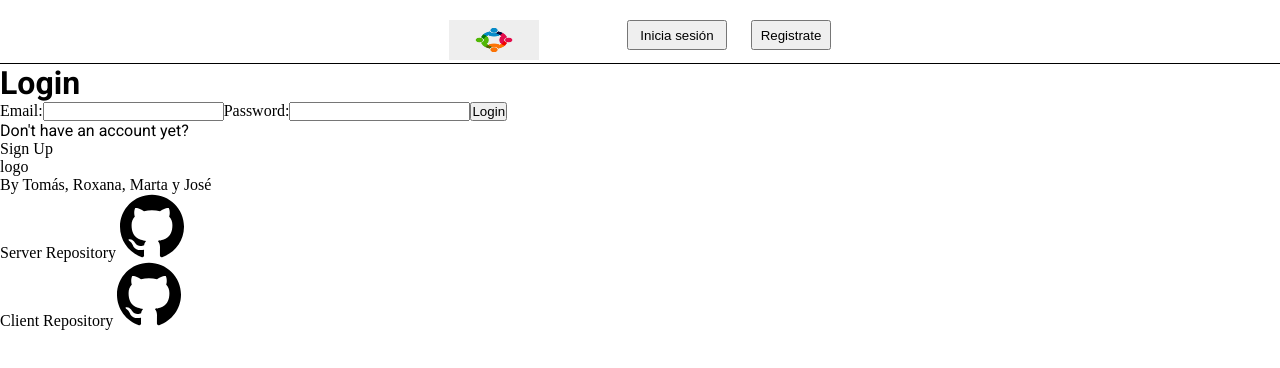
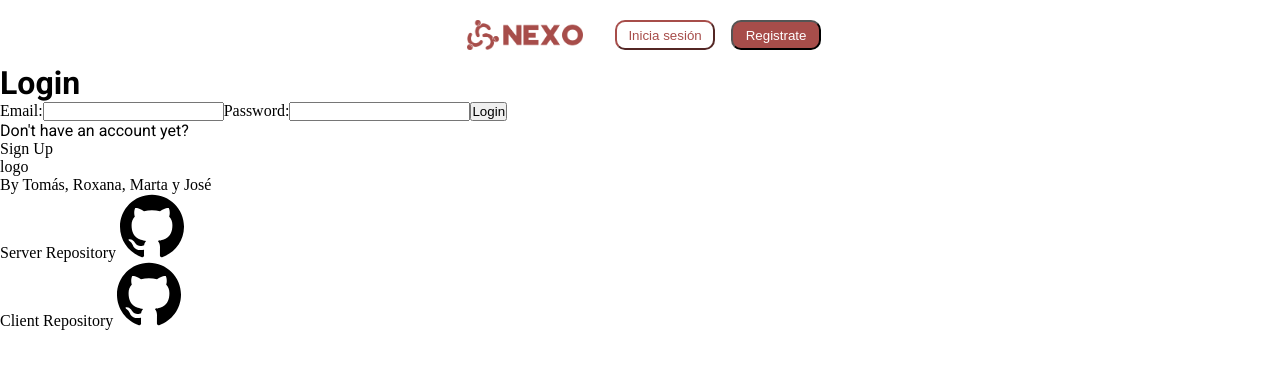
Before and after one commit to martxgomez/project-3-client, a React (Vite) app: page /#/log-in in a window 1280 px wide. Shown: the top 368 px of the page. Built offline with nearby package versions, Linux system fonts and the light colour scheme; no server answers; sample sign-in values are in the browser's storage.

Commit message:
homepage&plans_css

```diff
--- a/src/components/Navbar.css
+++ b/src/components/Navbar.css
@@ -1,29 +1,39 @@
 .nav-bar {
   background-color: #ffffff;
-  padding: 20px 20px;
+  padding: 20px;
   width: 100%;
+
   display: flex;
   align-content: space-around;
   justify-content: center;
-  border-bottom: #000000 solid 1px;
+
   height: 64px;
   position: sticky;
   top: 0;
 }
 
 .nav-bar__logo {
-  width: 90px;
-  height: 40px;
-  margin-right: 5.5rem;
+  width: auto;
+  height: 30px;
+
+  margin-left: 0.5rem;
+  margin-right: 2rem;
 }
 
 .nav-bar__iniciar-button {
-  margin-right: 1.5rem;
+  border-color: #a74d4a;
+  background-color: white;
+  color: #a74d4a;
+  border-radius: 10px;
+  margin-right: 1rem;
   width: 100px;
   height: 30px;
 }
 
 .nav-bar__registrate-button {
-  width: 80px;
+    border-radius: 10px;
+    background-color: #a74d4a;
+    color: #ffffff;
+  width: 90px;
   height: 30px;
 }
--- a/src/components/Navbar.jsx
+++ b/src/components/Navbar.jsx
@@ -5,7 +5,7 @@
 import { NavLink } from "react-router-dom";
 import { useContext } from "react";
 import { UserContext } from "../context/UserContext";
-import Logo from "../assets/logo-prueba.jpg";
+import Logo from "../assets/logo_ok.png";
 import icon from "../assets/closeicon.svg";
 import menu from "../assets/menu.svg"
 import "./Navbar.css"
--- a/src/components/plans/PlanCard.css
+++ b/src/components/plans/PlanCard.css
@@ -1,24 +1,24 @@
 .plan-card {
   margin: 1rem;
 
-  border-bottom: 15px solid rgb(247, 247, 247);
+  border-bottom: 10px solid #eae6e0;
 }
 
 .plan-card__main {
-  display:flex;
+  margin-bottom: 2rem;
+  display: flex;
   justify-content: space-between;
-
   flex-direction: row;
 }
 
 .plan-card__image {
-    margin-top: 0.5rem;
+  margin-top: 0.5rem;
   width: 180px;
   border-radius: 15px;
 }
 
 .plan-card__details {
-    margin-top: 0.5rem;
+  margin-top: 0.5rem;
   margin-right: 1rem;
 
   align-items: center;
@@ -26,7 +26,7 @@
 }
 
 .plan-car__details__date {
-    margin-top: 0.5rem;
+  margin-top: 0.5rem;
   display: flex;
   flex-direction: row;
   gap: 10px;
--- a/src/components/plans/PlanCard.jsx
+++ b/src/components/plans/PlanCard.jsx
@@ -1,5 +1,7 @@
 import { Link } from "react-router-dom";
 import "./PlanCard.css";
+import calendar from "../../assets/calendar.svg"
+
 
 function PlanCard({ plan, formatDate }) {
   const { _id, title, date, location, image } = plan;
@@ -12,7 +14,7 @@ function PlanCard({ plan, formatDate }) {
             <h2>{title}</h2>
             <p>{location}</p>
             <div className="plan-car__details__date">
-              <img src="src\assets\calendar.svg" />
+              <img src={calendar} />
               <p>{formatDate(date)}</p>
             </div>
           </div>
--- a/src/pages/HomePage.css
+++ b/src/pages/HomePage.css
@@ -3,16 +3,23 @@
 
 }
 
-.header {
+.home-page__header {
     background-image: url(../assets/header.jpg);
     width: 380px;
-    height: 450px;
+    height: 550px;
     background-size: cover;
     background-repeat: no-repeat;
     background-position: center;
     display: flex;
-    align-items: flex-start;
+    align-items:normal;
     justify-content: center;
-    text-align: top;
-    padding: 20px;
+    text-align:center;
+    padding-top: 30px;
+
+    h1{
+        color: #838181;
+
+    }
+
+
 }
--- a/src/pages/Homepage.jsx
+++ b/src/pages/Homepage.jsx
@@ -14,8 +14,8 @@ function Homepage({getPublicPlans, plans, formatDate}) {
   return (
     <>
       <div className="home-page">
-      <div className="header">
-        <h1>Haz nuevos amigos, descubre nuevos intereses y encuentra eventos asombrosos. </h1>
+      <div className="home-page__header">
+        <h1>Haz nuevos amigos y encuentra eventos asombrosos. </h1>
         </div>
       <div>
         <PlanList plans={plans} formatDate={formatDate} />
--- a/src/pages/PlanDetails.css
+++ b/src/pages/PlanDetails.css
@@ -5,3 +5,48 @@
 .plan-details__image{
     width: 400px;
 }
+
+.plan-details__details{
+    margin: 1rem;
+
+}
+
+.plan-details__details__date{
+    display: flex;
+    flex-direction: row;
+
+}
+
+
+.plan-details__details__attendance{
+
+    margin: 1rem;
+
+}
+
+.plan-details__footer {
+
+    bottom: 0;
+    left: 0;
+    width: 100%;
+    background: white;
+    padding: 15px;
+
+    text-align: center;
+    z-index: 1000;
+  }
+
+  .plan-details__footer__button{
+    padding: 10px 20px;
+    font-size: 16px;
+    font-weight: bold;
+    background-color:#a74d4a;
+    color: white;
+    border: none;
+    border-radius: 5px;
+    cursor: pointer;
+  }
+
+  .plan-details__footer__button:hover {
+    background-color: #a74d4a;
+  }
--- a/src/pages/PlanDetails.jsx
+++ b/src/pages/PlanDetails.jsx
@@ -4,6 +4,7 @@ import { useState, useEffect, useContext } from "react";
 import { useParams, Link } from "react-router-dom";
 import { UserContext } from "../context/UserContext";
 import "./PlanDetails.css";
+import calendar from "../assets/calendar.svg"
 
 //COMPONENTS
 import Map from "../components/Map";
@@ -93,16 +94,20 @@ function PlanDetails({ formatDate }) {
           src={plan.image}
           alt={plan.image}
         />
+        <div className="plan-details__details">
         <h2>{plan.title}</h2>
         <h3>{plan.name}</h3>
-        <h3>{formatDate(plan.date)}</h3>
+       <div className="plan-details__details__date">
+       <img src={calendar}/><h3>{formatDate(plan.date)}</h3></div>
         <h3>{plan.location}</h3>
         <h3>{plan.isPrivate}</h3>
         <h3>Detalles:</h3>
         <p>{plan.details}</p>
+        </div>
+
       </section>
       {plan.location && <Map location={plan.location} />}
-      <section>
+      <section className="plan-details__details__attendance">
         <h3>Asistentes:</h3>
         <>{handleAttendance(plan.attendance)}</>
       </section>
@@ -117,10 +122,14 @@ function PlanDetails({ formatDate }) {
           {" "}
           <button>Ver todos</button>
         </Link>
-        <button className="plan-card__button" onClick={handleJoinPlan}>
+        <div className="plan-details__footer">
+        <button className="plan-details__footer__button" onClick={handleJoinPlan}>
           {joined ? "Cancelar" : "Unirme"}
+
         </button>
+        </div>
       </section>
+
     </>
   );
 }
```
